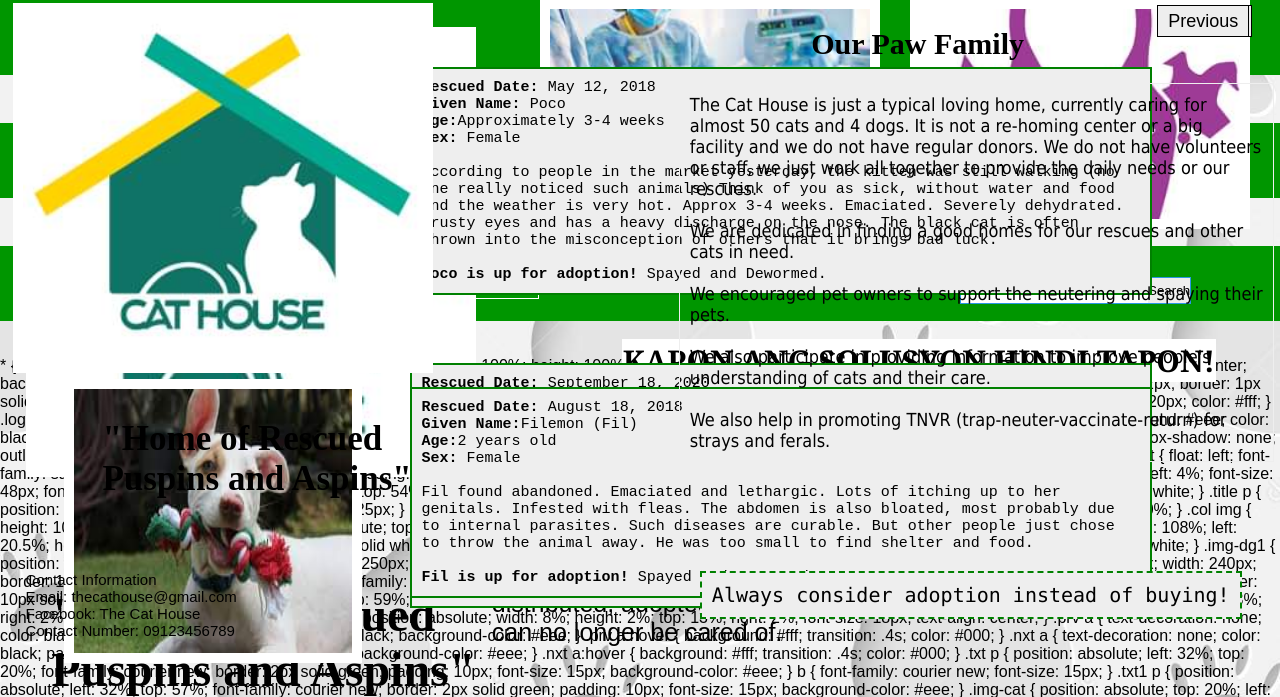
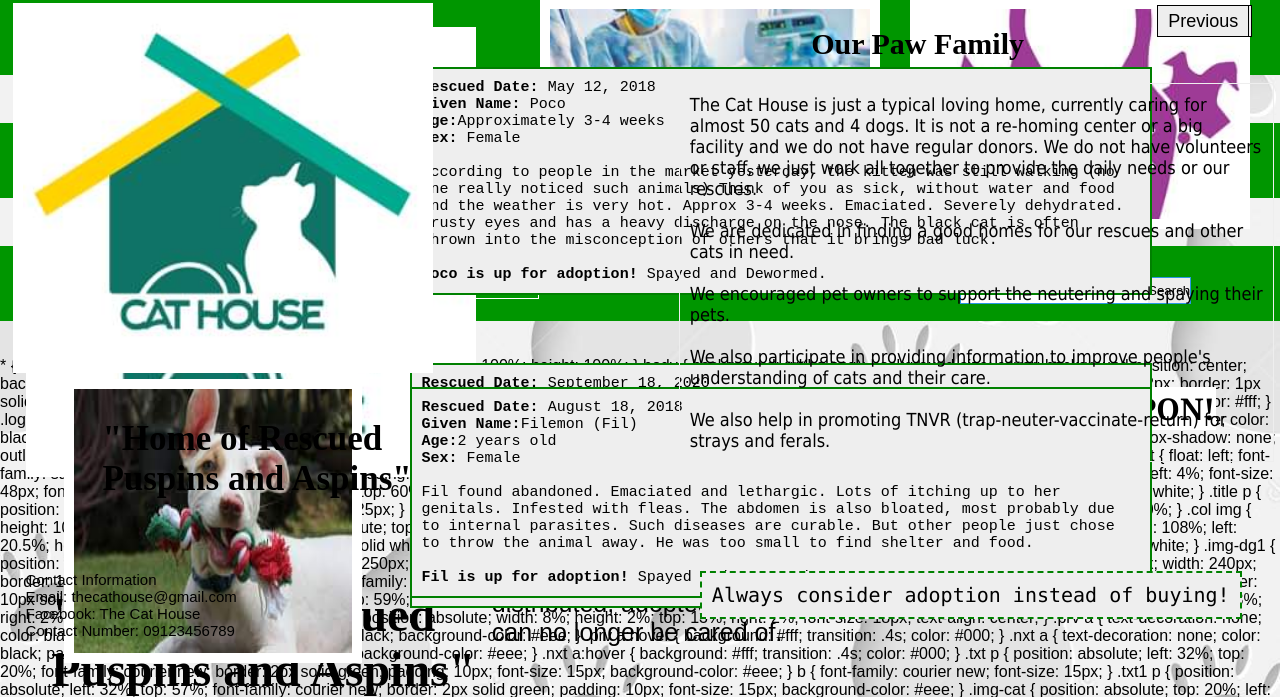
Before and after one commit to Izaaaajy/MyWeb, a PHP site: page /index.php in a window 1280 px wide. Shown: the part 93-790 px from the top of the page. Run offline with PHP 8.4, Linux system fonts and the light colour scheme.

Commit message:
Update style3.css

```diff
--- a/style3.css
+++ b/style3.css
@@ -120,7 +120,7 @@ h1 {
 
 h2 {
 	position: absolute;
-	top: 54%;
+	top: 60%;
 	right: 5%;
 	font-size: 30px;
 	font-family: georgia;
```
